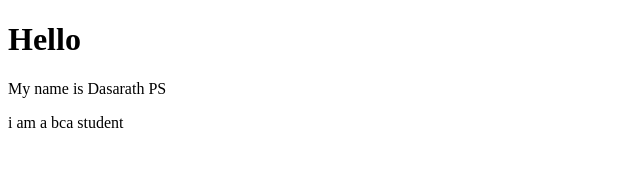
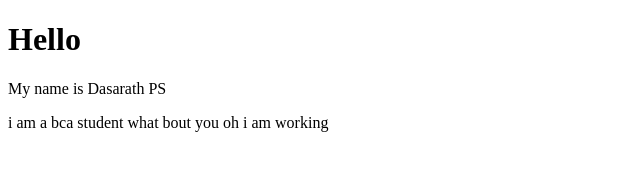
Before and after one commit to Dasarath-ps/datewithgit, a plain HTML site: page index.html in a window 1280 px wide. Shown: the whole page, without its empty margins (0-640 px from the left). Drawn offline with Linux system fonts and the light colour scheme.

Commit message:
change succsses fully

```diff
--- a/index.html
+++ b/index.html
@@ -9,5 +9,7 @@
   <h1>Hello</h1>
   <p>My name is Dasarath PS</p>
   i am a bca student
+  what bout you
+  oh i am working
 </body>
 </html>
```
